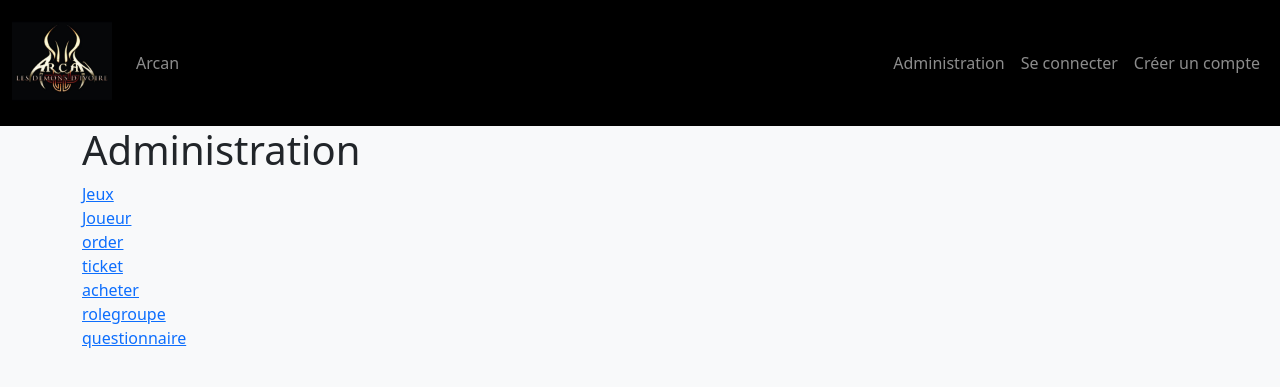
After one commit to Pyromanprod/ArcanLDI, a Symfony app: template templates/admin/index.html.twig in a window 1280 px wide. The commit adds this page. Shown: the top 387 px of the page. Run offline with Twig, Linux system fonts and the light colour scheme; the template is opened without the code that fills it, so the values that code supplies are empty; some libraries are stand-ins or nearby versions.

Commit message:
barre admin

```diff
--- a/config/services.yaml
+++ b/config/services.yaml
@@ -5,7 +5,7 @@
 # https://symfony.com/doc/current/best_practices.html#use-parameters-for-application-configuration
 parameters:
     google_recaptcha.private_key: '%env(GOOGLE_RECAPTCHA_PRIVATE_KEY)%'
-    game.photo.directory: '%kernel.project_dir%/public/img/uploads/game/'
+    game.photo.directory: '%kernel.project_dir%/public/img/uploads/'
 
 services:
     # default configuration for services in *this* file
--- a/src/Controller/MainController.php
+++ b/src/Controller/MainController.php
@@ -13,4 +13,9 @@ class MainController extends AbstractController
     {
         return $this->render('main/index.html.twig');
     }
+    #[Route('/admin', name: 'admin_home')]
+    public function admin(): Response
+    {
+        return $this->render('admin/index.html.twig');
+    }
 }
--- /dev/null
+++ b/templates/admin/index.html.twig
@@ -0,0 +1,20 @@
+{% extends 'base.html.twig' %}
+
+{% block title %}Administration {% endblock %}
+
+{% block body %}
+    <div class="container">
+        <div class="row">
+            <h1>Administration</h1>
+        </div>
+        <div class="row">
+            <a href="{{ path('game_index') }}">Jeux</a>
+            <a href="{{ path('user_index') }}">Joueur</a>
+            <a href="{{ path('order_index') }}">order</a>
+            <a href="{{ path('ticket_index') }}">ticket</a>
+            <a href="{{ path('order_new') }}">acheter</a>
+            <a href="{{ path('role_groupe_index') }}">rolegroupe</a>
+            <a href="{{ path('survey_index') }}">questionnaire</a>
+        </div>
+    </div>
+{% endblock %}
--- a/templates/base.html.twig
+++ b/templates/base.html.twig
@@ -31,6 +31,10 @@
 {#            A DROITE#}
             <ul class="navbar-nav ms-auto mb-2 mb-lg-0">
                 <li class="nav-item">
+                    <a class="nav-link {{ route == 'admin_home' ? 'active' }}" aria-current="page"
+                       href="{{ path('admin_home') }}">Administration</a>
+                </li>
+                <li class="nav-item">
                     <a class="nav-link {{ route == 'app_login' ? 'active' }}" aria-current="page"
                        href="{{ path('app_login') }}">Se connecter</a>
                 </li>
```
Also changed, not shown: src/Form/GameType.php (+9 -2 lines), public/img/uploads/game/zdefrgthyuky/album_photo/32b4705d04ca1604ebc89b192492de8f.jpg (added), public/img/uploads/game/zdefrgthyuky/album_photo/afc699f5dc4a359036b387ee586fce05.jpg (added), public/img/uploads/game/zdefrgthyuky/album_photo/b3364017ab16bb2ea80c8e0011a43236.jpg (added), public/img/uploads/game/zdefrgthyuky/banner.jpg (added), public/img/uploads/zaefthryjkuytgrsfe/album_photo/2c2b984042dc56065d9c0ee1f9ce807e.jpg (added), public/img/uploads/zaefthryjkuytgrsfe/album_photo/7be8e6fba92d055593090ccd0b6cb101.jpg (added), public/img/uploads/zaefthryjkuytgrsfe/album_photo/fcc3796e36ddc189918493ff4eb78eb7.jpg (added), public/img/uploads/zaefthryjkuytgrsfe/banner.jpg (added).
